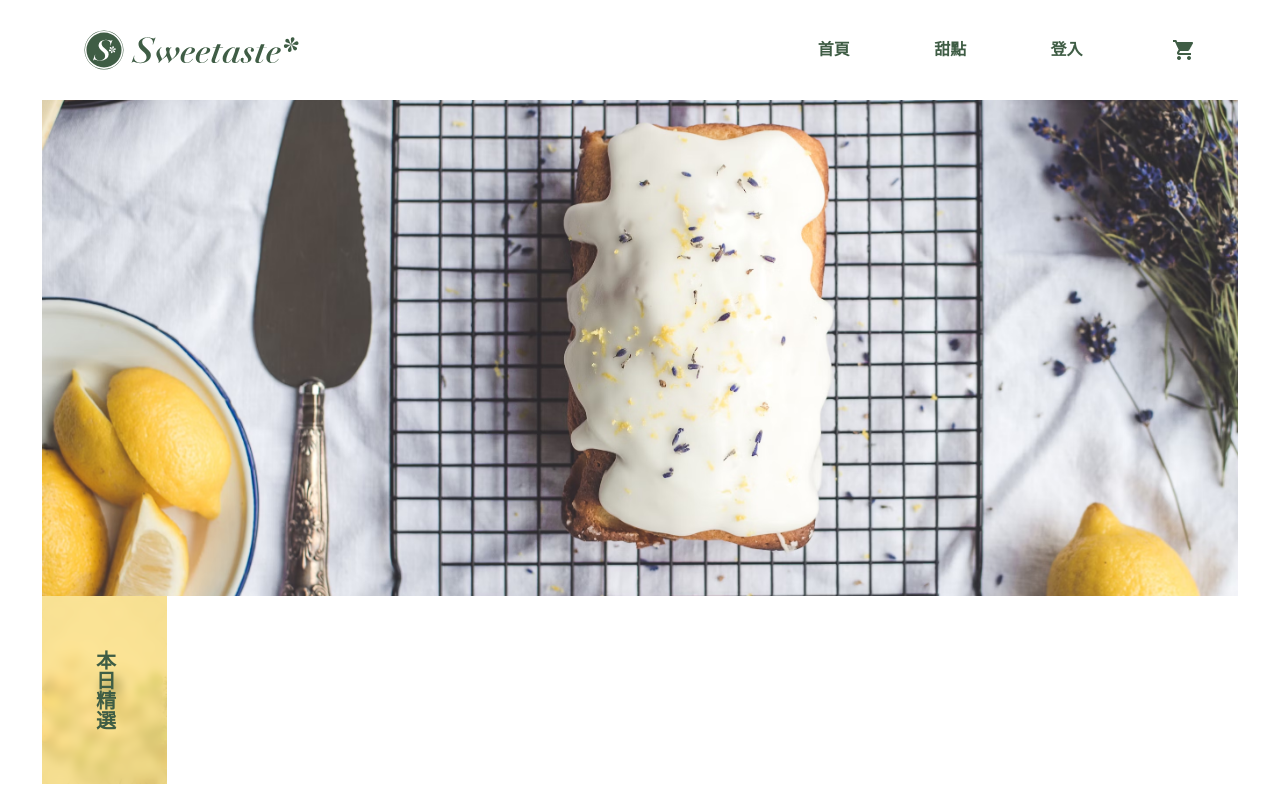
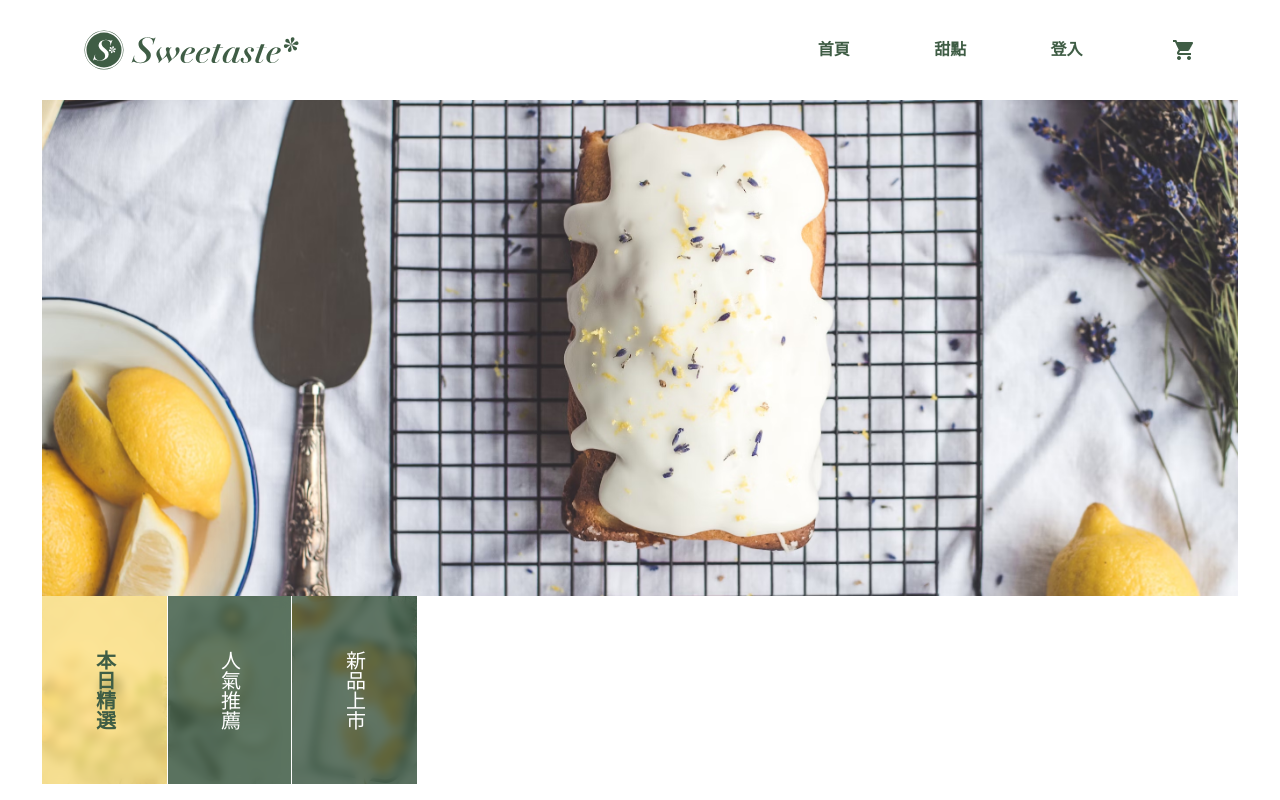
Before and after one commit to Lin4611/sweet-taste, a React (Vite) app: page / in a window 1280 px wide. Built offline with nearby package versions, Linux system fonts and the light colour scheme.

Commit message:
refactor: 重構 HomePage 結構，改用 CategoryCard 元件生成分類卡片區塊

```diff
--- a/src/pages/HomePage.tsx
+++ b/src/pages/HomePage.tsx
@@ -1,21 +1,37 @@
 import type { FC } from "react"
+import CategoryCard from "../components/CategoryCard"
 import banner from '../assets/img/home-banner.avif'
 import today from '../assets/img/today.avif'
-// import popular from '../assets/img/popular.avif'
-// import new_product_pic from '../assets/img/new.avif'
+import popular from '../assets/img/popular.avif'
+import new_product_pic from '../assets/img/new.avif'
 const HomePage:FC = ()=>{
     return(
         <>
             <main className="w-full mx-auto lg:px-[42px]">
                 <img src={banner} alt="" className="w-full h-auto object-cover lg:h-[496px]" />
                 <section className="w-full flex">
-                    <section className="w-[125px] h-auto overflow-hidden relative ">
-                        <img src={today} alt="" className="w-full h-full object-cover" />
-                        <div className="inset-0 absolute bg-accent/80 backdrop-blur-[5px]"></div>
-                        <div className="absolute inset-0 flex items-center justify-center">
-                            <p className="font-semibold text-subtitle text-primary vertical-text">本日精選</p>
-                        </div>
-                    </section>
+                    <CategoryCard
+                    imgUrl={today}
+                    title='本日精選'
+                    bgColor="bg-accent/80"
+                    textColor="text-primary"
+                    />
+                    <CategoryCard
+                    imgUrl={popular}
+                    title='人氣推薦'
+                    bgColor="bg-primary/80"
+                    textColor="text-invert"
+                    textWeight="font-light"
+                    border="border-l-[1px] border-r-[1px] border-white"
+                    />
+                    <CategoryCard
+                    imgUrl={new_product_pic}
+                    title='新品上市'
+                    bgColor="bg-primary/80"
+                    textColor="text-invert"
+                    textWeight="font-light"
+                    />
+
                 </section>
             </main>
         </>
```
